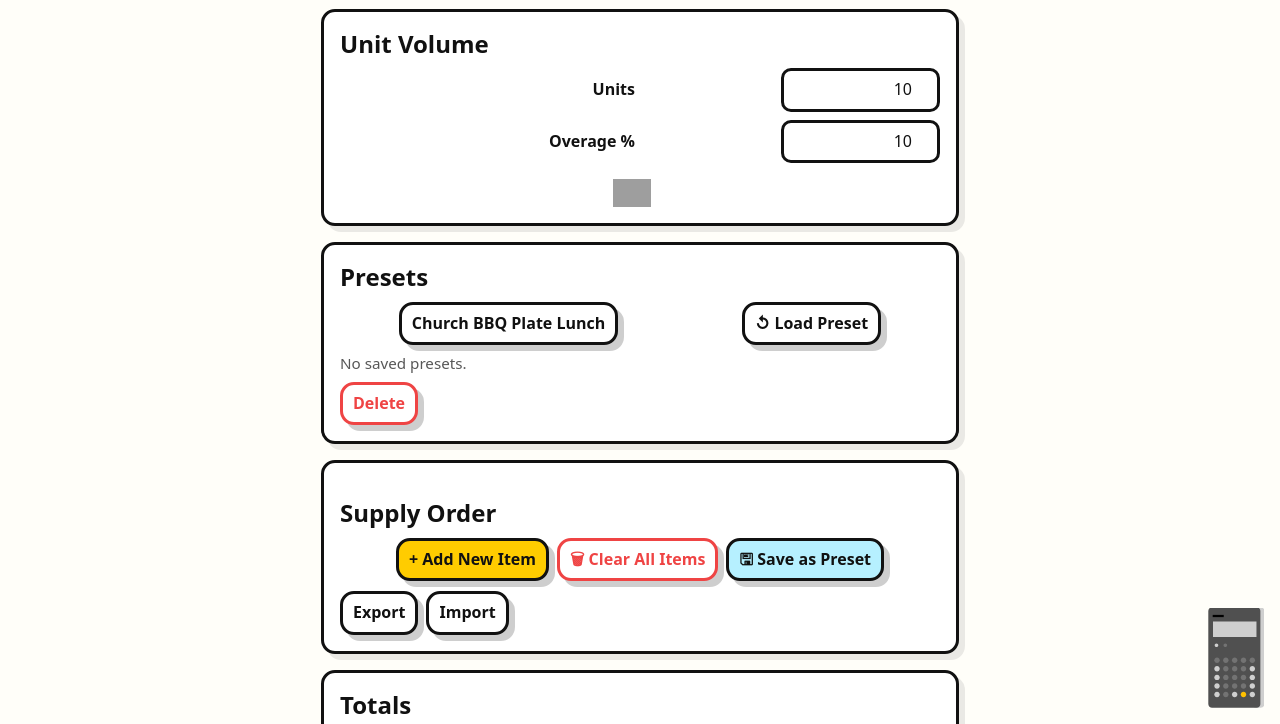
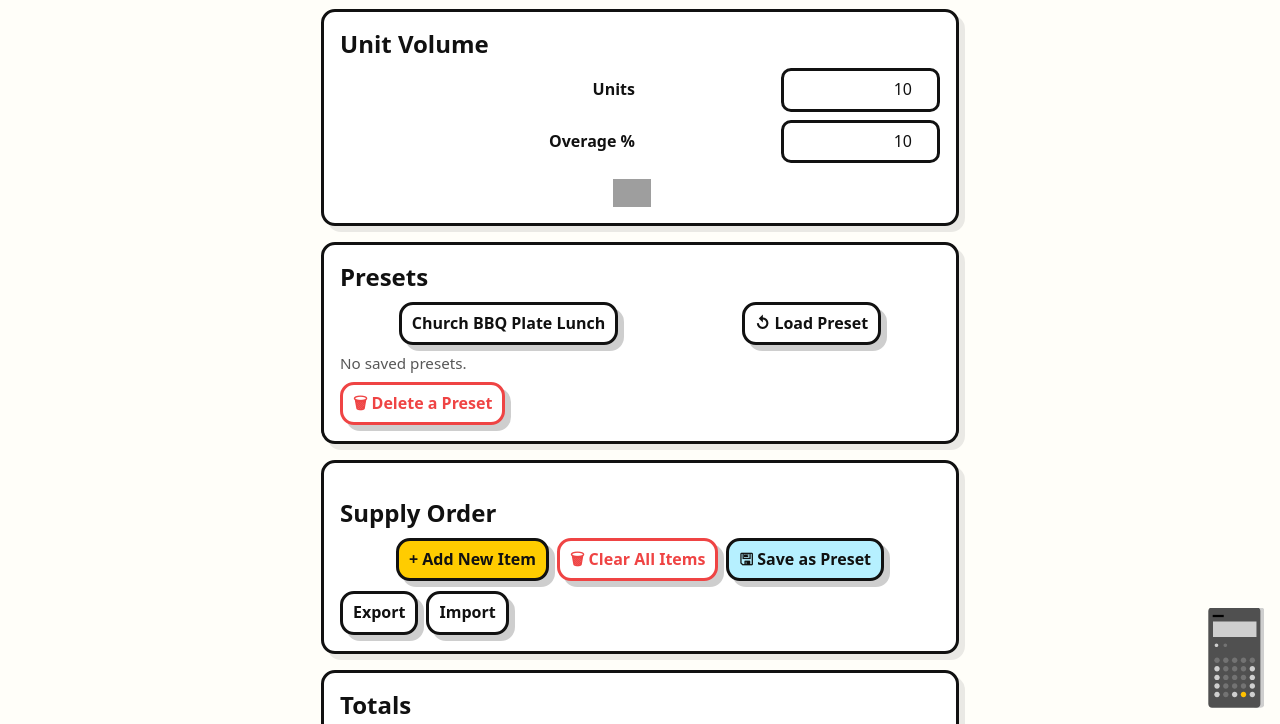
Before and after one commit to faithandfirebbq/kitchenmath, a plain HTML site: page index.html in a window 1280 px wide. Shown: the part 76-800 px from the top of the page. Drawn offline with Linux system fonts and the light colour scheme; grey boxes are pictures that could not be loaded.

Commit message:
Add files via upload

```diff
--- a/index.html
+++ b/index.html
@@ -162,7 +162,7 @@
         </div>
         <div id="savedPresetsView"></div>
         <div id="presetManager" class="preset-manager">
-          <button id="btnDelPre" class="btn warn wide-btn">Delete</button>
+          <button id="btnDelPre" class="btn warn wide-btn">🗑 Delete a Preset</button>
         </div>
       </section>
 
```
